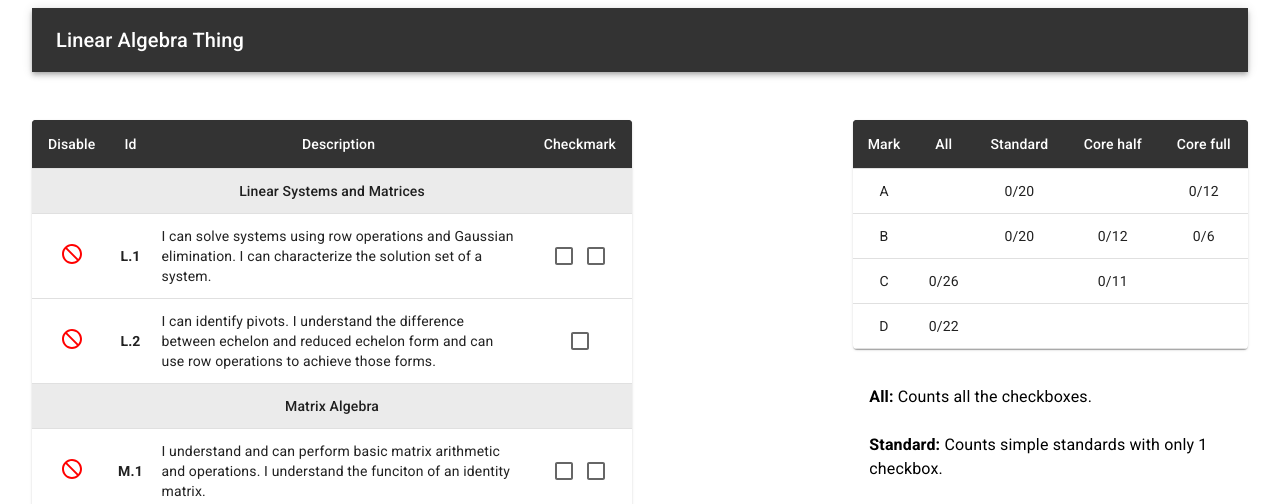
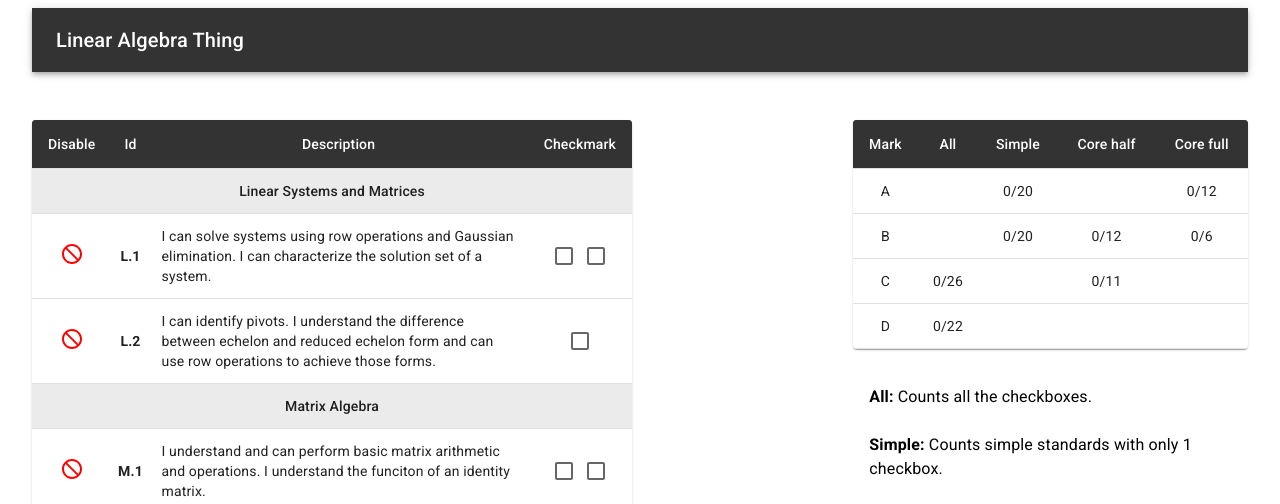
Before and after one commit to rootofminus1atu/linalg-grade-calculator, a React (Vite) app: page / in a window 1280 px wide. Shown: the top 504 px of the page. Built offline with nearby package versions, Linux system fonts and the light colour scheme.

Commit message:
update grades table

```diff
--- a/src/components/Grades.jsx
+++ b/src/components/Grades.jsx
@@ -87,7 +87,7 @@ export default function Grades({ amount }) {
             <TableRow >
               <HeaderTC style={headerStyle} align="center">Mark</HeaderTC>
               <HeaderTC style={headerStyle} align="center">All</HeaderTC>
-              <HeaderTC style={headerStyle} align="center">Standard</HeaderTC>
+              <HeaderTC style={headerStyle} align="center">Simple</HeaderTC>
               <HeaderTC style={headerStyle} align="center">Core half</HeaderTC>
               <HeaderTC style={headerStyle} align="center">Core full</HeaderTC>
             </TableRow>
--- a/src/components/Legend.jsx
+++ b/src/components/Legend.jsx
@@ -12,7 +12,7 @@ export default function Legend() {
           <ListItemText primary={<Typography variant="body1"><strong>All:</strong> Counts all the checkboxes.</Typography>} />
         </ListItem>
         <ListItem>
-          <ListItemText primary={<Typography variant="body1"><strong>Standard:</strong> Counts simple standards with only 1 checkbox.</Typography>} />
+          <ListItemText primary={<Typography variant="body1"><strong>Simple:</strong> Counts simple standards with only 1 checkbox.</Typography>} />
         </ListItem>
         <ListItem>
           <ListItemText primary={<Typography variant="body1"><strong>Core half:</strong> Counts core standards (those with 2 checkboxes) if they're half done.</Typography>} />
```
